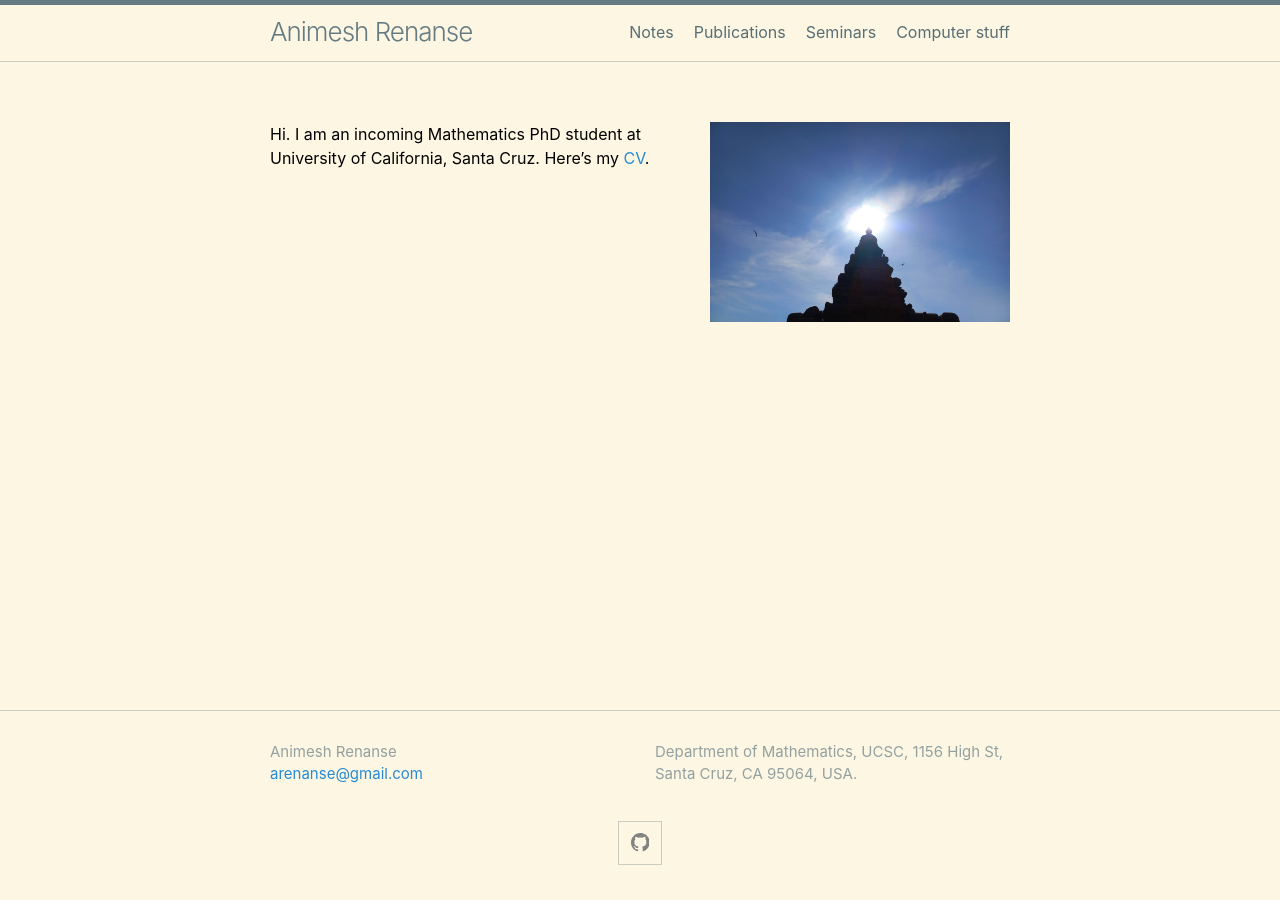
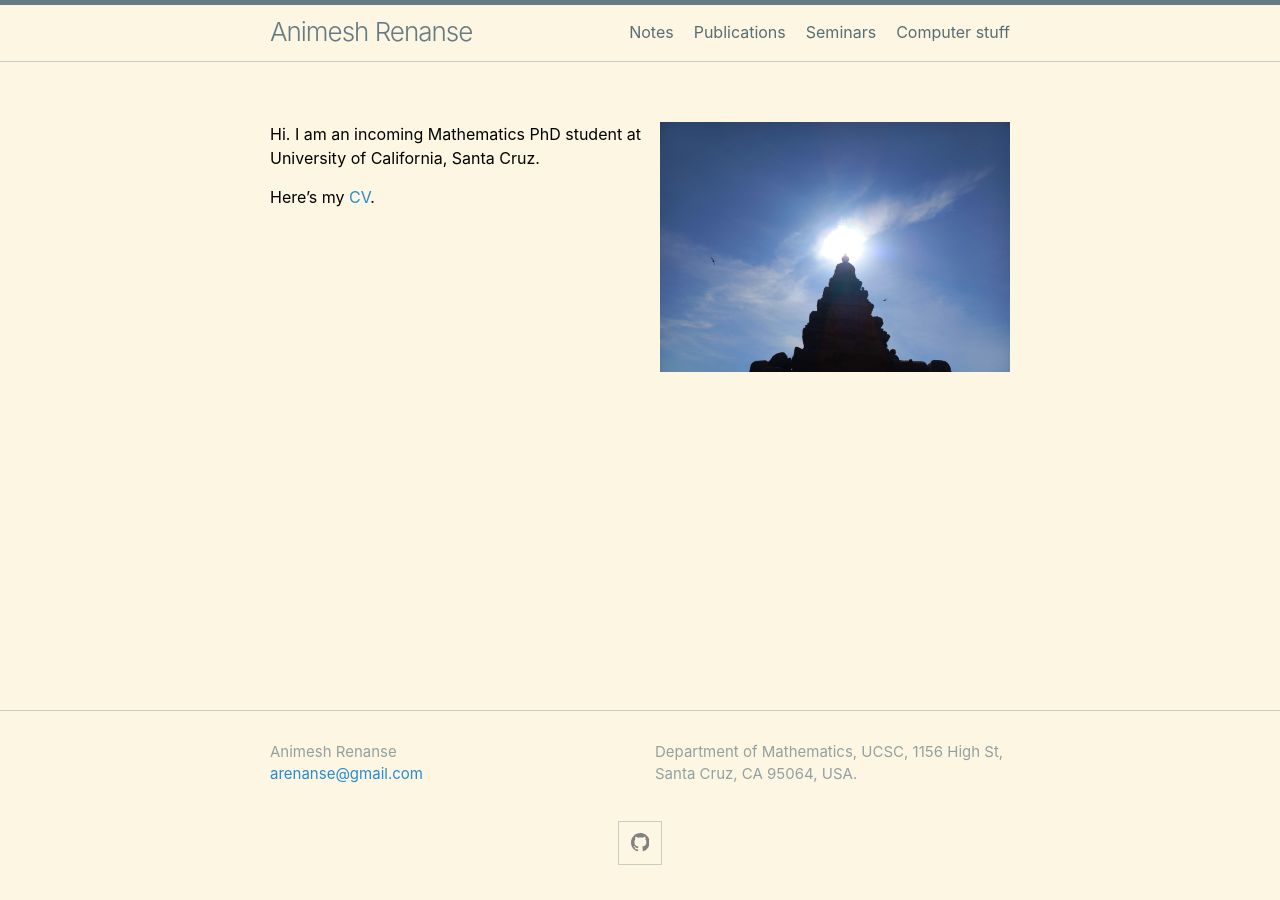
Before and after one commit to ARenanse/ARenanse.github.io, a Jekyll site: the page built from index.md, in a window 1280 px wide. Built offline with Jekyll 4.4.1, drawn with Linux system fonts in a browser that asks for light colours; some of the changed lines change nothing that is shown.

Commit message:
Update index.md

```diff
--- a/index.md
+++ b/index.md
@@ -8,6 +8,8 @@
 layout: homepage
 ---
 
-<img style="float: right;" width="300"
-     height="200" src="/assets/img/sun.jpg">
-Hi. I am an incoming Mathematics PhD student at University of California, Santa Cruz. Here's my [CV](/assets/AcadCV.pdf).
+<img style="float: right;" width="350"
+     height="250" src="/assets/img/sun.jpg">
+Hi. I am an incoming Mathematics PhD student at University of California, Santa Cruz.
+
+Here's my [CV](/assets/AcadCV.pdf).
```
